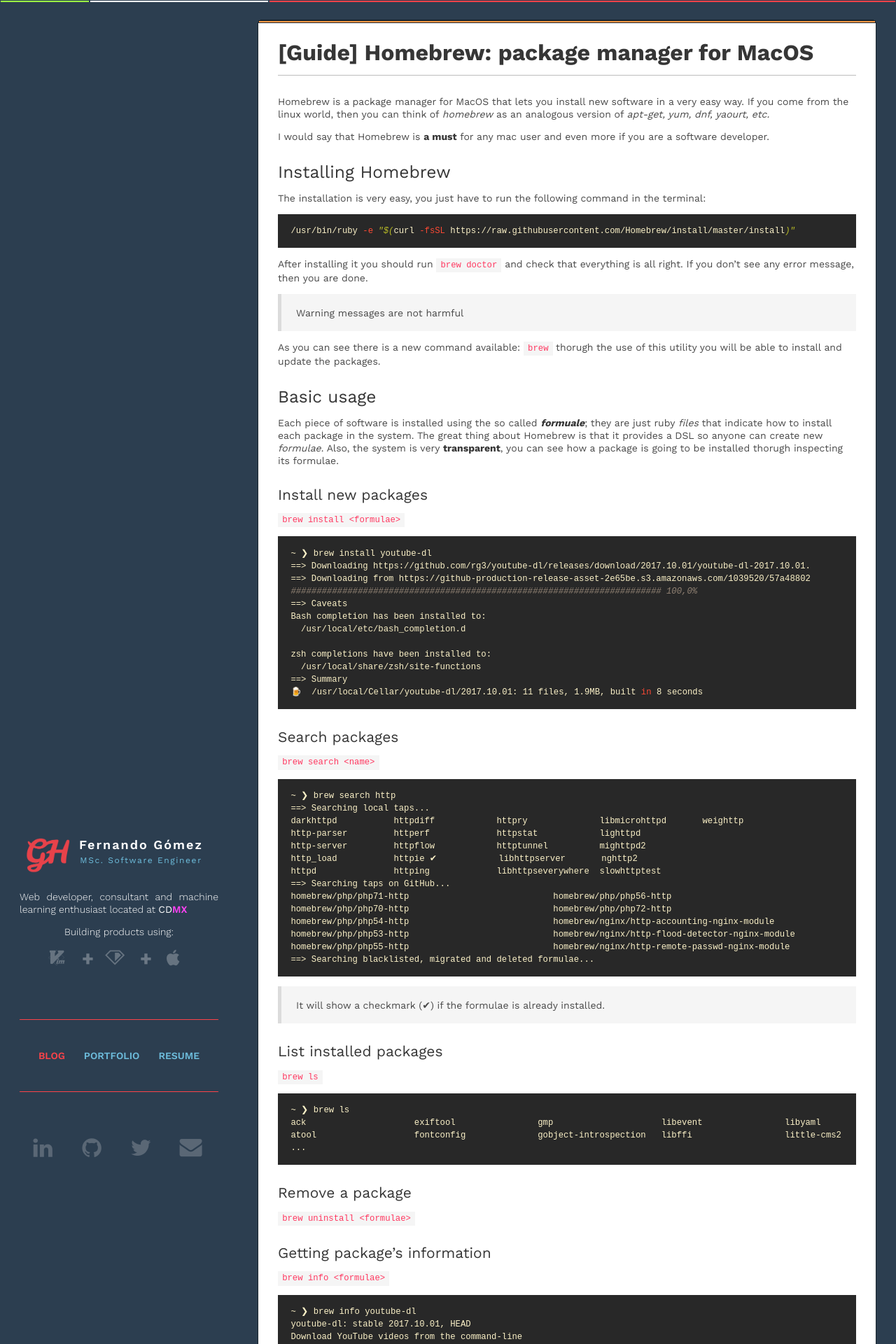
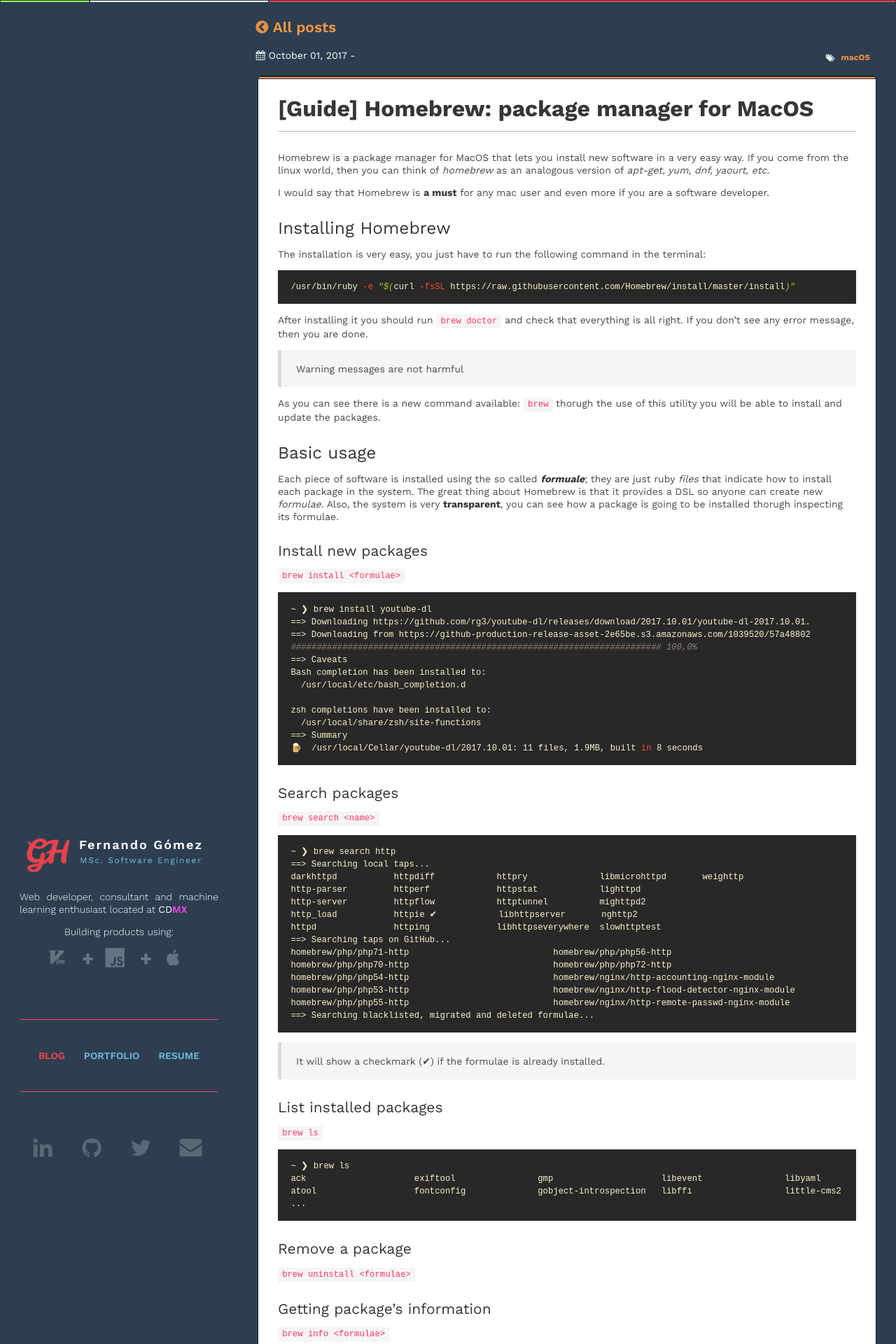
Before and after one commit to gomezhyuuga/gomezhyuuga.github.io, a Jekyll site: the page built from _posts/2017-10-01-homebrew.md, in a window 1280 px wide. Shown: the top 1920 px of the page at 70% size. Built offline with Jekyll 4.4.1, drawn with Linux system fonts in a browser that asks for light colours.

Commit message:
Improvements on posts layout

```diff
--- a/_config.yml
+++ b/_config.yml
@@ -21,6 +21,14 @@
   - jekyll-feed
 
 google_analytics: UA-7199274-8
+
+defaults:
+  -
+    scope:
+      path: ""
+      type: "posts"
+    values:
+      layout: "post"
 # Exclude from processing.
 # The following items will not be processed, by default. Create a custom list
 # to override the default setting.
--- a/_includes/sidebar.html
+++ b/_includes/sidebar.html
@@ -29,9 +29,9 @@
     <ul class="main">
       <li>
         {% if layout.class == "blog" %}
-          <a class="active" href="/blog">Blog</a>
+          <a class="active" href="{{ site.baseurl }}{% link blog.html %}">Blog</a>
         {% else %}
-          <a href="/blog">Blog</a>
+          <a href="{{ site.baseurl }}{% link blog.html %}">Blog</a>
         {% endif %}
       </li>
       <li>
--- a/_layouts/blog.html
+++ /dev/null
@@ -1,41 +0,0 @@
----
-class: blog
----
-<!DOCTYPE html>
-<html lang="{{ page.lang | default: site.lang | default: " en " }}">
-<head>
-    {% include head.html %}
-    <style>
-        #sidebar {
-            position: unset;
-            z-index: 1;
-        }
-    </style>
-</head>
-
-<body>
-    {% include sidebar.html %}
-
-    <section id="page-content" class="blog">
-        <div class="wrapper">
-            <!-- <a href="{{ site.url }}" class="back">
-                <span class="nf nf-fa-chevron_circle_left"></span>
-                Back
-            </a> -->
-
-            <article>
-                <div class="flag-container"><div class="single-flag"><span></span></div></div>
-
-                <header>
-                    <h1 class="title">{{ page.title }}</h1>
-                </header>
-
-                <div class="content">
-                    {{ content }}
-                </div>
-            </article>
-        </div> <!-- END WRAPPER -->
-    </section>
-
-</body>
-</html>
--- /dev/null
+++ b/_layouts/post.html
@@ -0,0 +1,63 @@
+---
+class: blog
+---
+<!DOCTYPE html>
+<html lang="{{ page.lang | default: site.lang | default: " en " }}">
+<head>
+    {% include head.html %}
+    <style>
+        #sidebar {
+            position: unset;
+            z-index: 1;
+        }
+    </style>
+</head>
+
+<body>
+    {% include sidebar.html %}
+
+    <section id="page-content" class="post">
+        <div class="wrapper">
+            <a href="{{ site.baseurl }}{% link blog.html %}" class="back">
+                <span class="nf nf-fa-chevron_circle_left"></span>
+                All posts
+            </a>
+            <aside>
+                <div class="wrapper">
+
+                    <div class="post-date">
+                        <i class="nf nf-fa-calendar"></i>
+                        {{ page.date | date: '%B %d, %Y' }}
+                        - {{ page.author }}
+                    </div>
+
+                    {% if page.categories.size > 0 %}
+                        <div class="tags">
+                            <i class="nf nf-fa-tags"></i>
+                            {% for category in page.categories %}
+                                <a class="tag is-link" href="{{site.baseurl}}/categories/{{category|slugize}}">
+                                    {{category}}
+                                </a>
+                            {% endfor %}
+                        </div>
+                    {% endif %}
+                </div>
+            </aside>
+
+            <article>
+                <div class="flag-container"><div class="single-flag"><span></span></div></div>
+
+                <header>
+                    <h1 class="title">{{ page.title }}</h1>
+                </header>
+
+                <div class="content">
+                    {{ content }}
+                </div>
+            </article>
+        </div> <!-- END WRAPPER -->
+    </section>
+
+    <script src="{{ "/assets/js/main.js" | relative_url }}"></script>
+</body>
+</html>
--- a/_posts/2017-10-01-homebrew.md
+++ b/_posts/2017-10-01-homebrew.md
@@ -1,7 +1,6 @@
 ---
 title: "[Guide] Homebrew: package manager for MacOS"
-category: mac-os
-layout: blog
+categories: macOS
 ---
 Homebrew is a package manager for MacOS that lets you install new software in a very easy way. If you come from the linux world, then you can think of *homebrew* as an analogous version of *apt-get, yum, dnf, yaourt, etc.*
 
--- a/_posts/2017-11-06-welcome-to-jekyll.markdown
+++ b/_posts/2017-11-06-welcome-to-jekyll.markdown
@@ -1,6 +1,5 @@
 ---
 title:  "Welcome to Jekyll!"
-layout: blog
 ---
 You’ll find this post in your `_posts` directory. Go ahead and edit it and re-build the site to see your changes. You can rebuild the site in many different ways, but the most common way is to run `jekyll serve`, which launches a web server and auto-regenerates your site when a file is updated.
 
--- a/_sass/gh.scss
+++ b/_sass/gh.scss
@@ -103,13 +103,34 @@
     font-weight: $font-bold;
     &:hover { color: $color-accent; }
   }
-  &.blog {
+  &.post {
     flex-direction: column;
     background-color: $primary-color;
     padding: 2em 2em 0 2em;
     .wrapper {
       display: flex;
       flex-direction: column;
+    }
+    aside {
+      margin-bottom: 1em;
+      color: #FFF;
+
+      .wrapper {
+        display: flex;
+        justify-content: space-between;
+        flex-direction: row;
+      }
+      .nf-fa-tags {
+        font-size: 0.75rem;
+        line-height: 1.5;
+        height: 2em;
+      }
+
+      .tag {
+        background: none;
+        font-weight: bold;
+        color: #e68f44;
+      }
     }
     article {
       // max-width: 768px;
--- a/blog.html
+++ b/blog.html
@@ -8,7 +10,7 @@
     <li>
         {{ post.ttitle }}
     <p><small><strong>{{ post.date | date: "%B %e, %Y" }}</strong> . {{ post.category }} .
-        <a href="http://erjjones.github.com{{ post.url }}#disqus_thread"></a></small></p>
+        </small></p>
     </li>
 {% endfor %}
 </ul>
```
Also changed, not shown: other parts of blog.html (+3 -1 lines).
